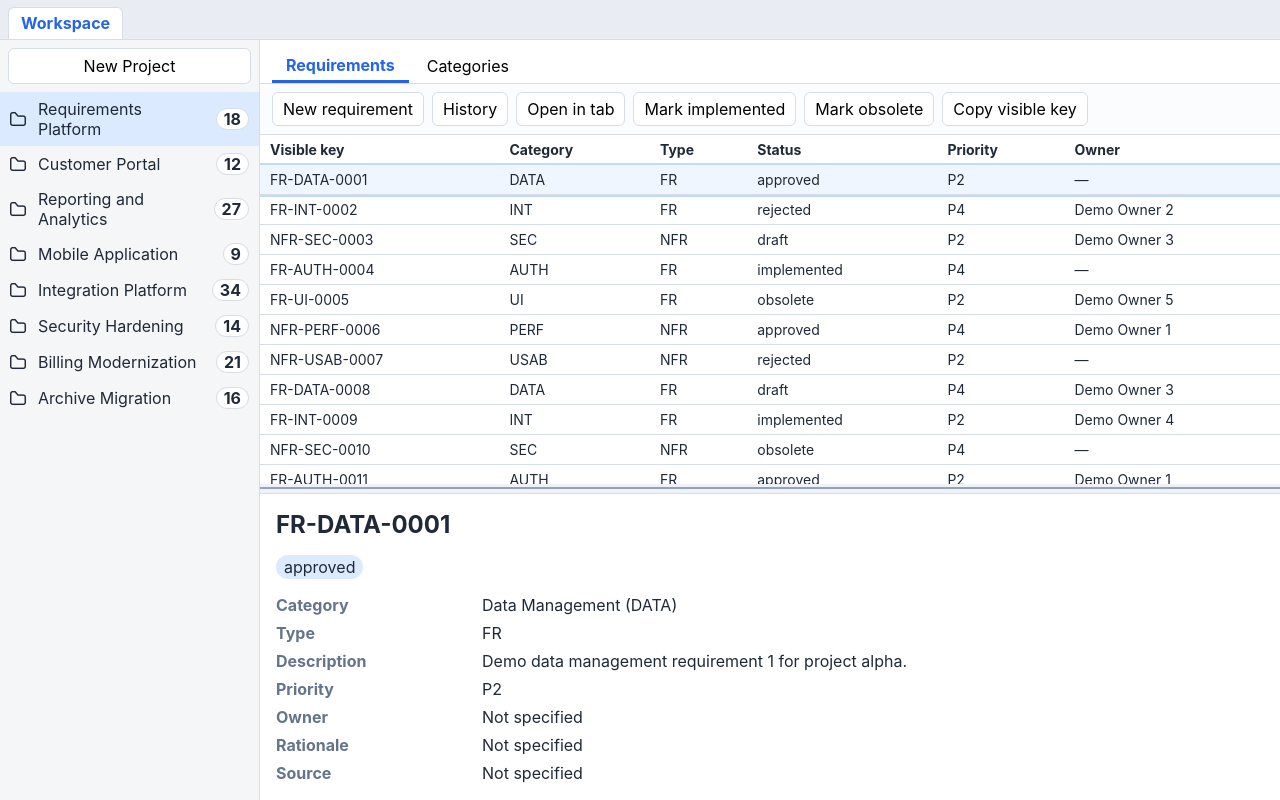
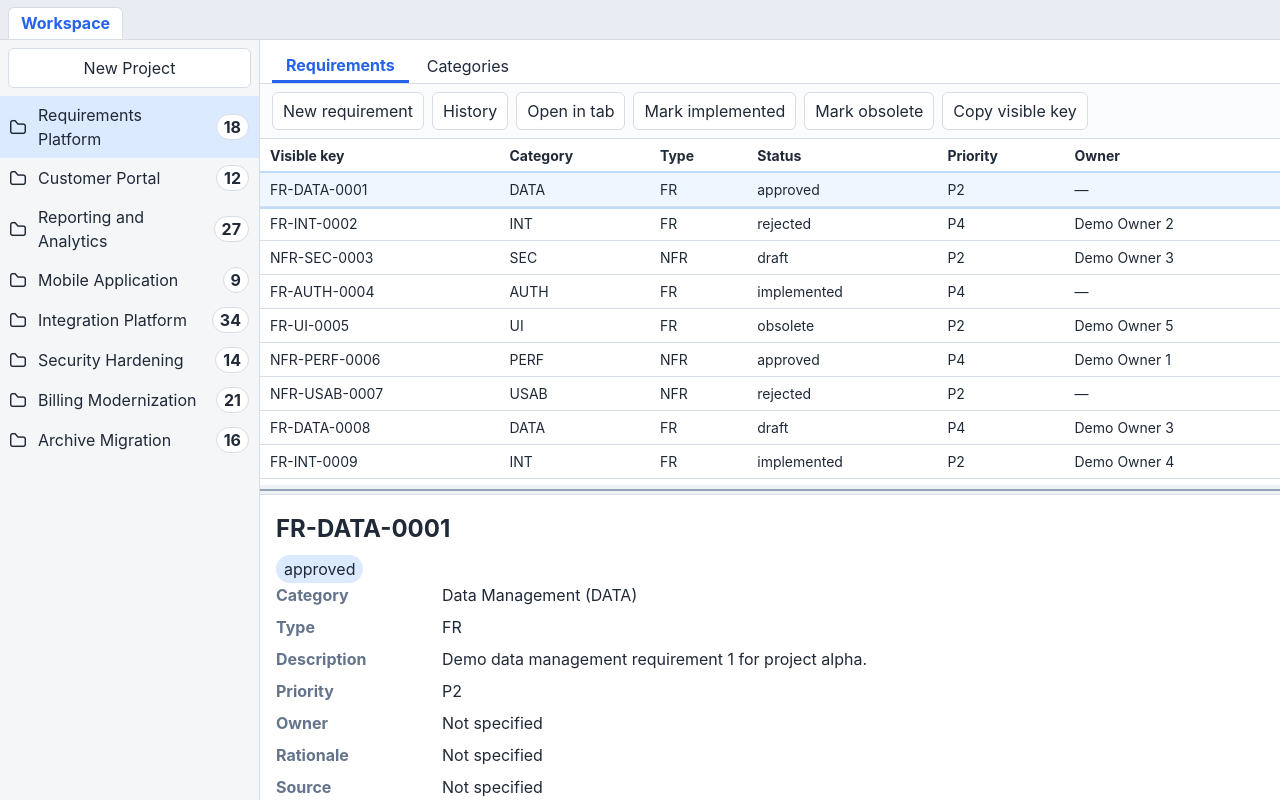
Before and after one commit to simple-requirements/ui, a React (Vite) app: page /workspace/projects/project-alpha/requirements in a window 1280 px wide. Built offline with nearby package versions, Linux system fonts and the light colour scheme.

Commit message:
Add SCSS reset and use it in app styles

```diff
--- a/src/styles/app.scss
+++ b/src/styles/app.scss
@@ -1,3 +1,5 @@
+@use '@/styles/reset';
+
 $desktop-sidebar-width: 260px;
 $tablet-sidebar-width: 210px;
 $mobile-sidebar-width: 220px;
@@ -38,28 +40,14 @@ $status-backgrounds: (
     color: var(--text);
 }
 
-* {
-    box-sizing: border-box;
-}
 
 html,
 body,
 #root {
     height: 100%;
-    margin: 0;
     overflow: hidden;
 }
 
-button,
-input,
-select,
-textarea {
-    font: inherit;
-}
-
-button {
-    cursor: pointer;
-}
 
 .app-shell {
     height: 100%;
--- /dev/null
+++ b/src/styles/reset.scss
@@ -0,0 +1,98 @@
+/* Modern browser reset for the demo SPA. */
+*,
+*::before,
+*::after {
+    box-sizing: border-box;
+}
+
+* {
+    margin: 0;
+}
+
+html {
+    min-height: 100%;
+    -webkit-text-size-adjust: 100%;
+    text-size-adjust: 100%;
+}
+
+body {
+    min-height: 100%;
+    line-height: 1.5;
+    text-rendering: optimizeLegibility;
+    -webkit-font-smoothing: antialiased;
+    -moz-osx-font-smoothing: grayscale;
+}
+
+img,
+picture,
+video,
+canvas,
+svg {
+    display: block;
+    max-width: 100%;
+}
+
+input,
+button,
+textarea,
+select {
+    font: inherit;
+    color: inherit;
+}
+
+button,
+select {
+    text-transform: none;
+}
+
+button,
+[type='button'],
+[type='reset'],
+[type='submit'] {
+    appearance: button;
+}
+
+button {
+    border: 0;
+    background: none;
+    cursor: pointer;
+}
+
+textarea {
+    resize: vertical;
+}
+
+p,
+h1,
+h2,
+h3,
+h4,
+h5,
+h6 {
+    overflow-wrap: break-word;
+}
+
+ul,
+ol {
+    padding: 0;
+    list-style: none;
+}
+
+table {
+    border-collapse: collapse;
+    border-spacing: 0;
+}
+
+a {
+    color: inherit;
+    text-decoration: none;
+}
+
+:focus-visible {
+    outline: 3px solid var(--focus-ring, #f59e0b);
+    outline-offset: 2px;
+}
+
+#root {
+    isolation: isolate;
+}
```
